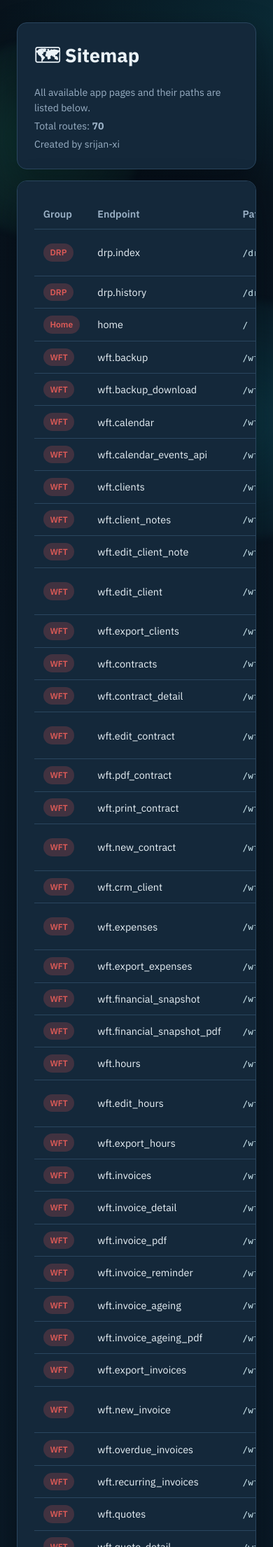
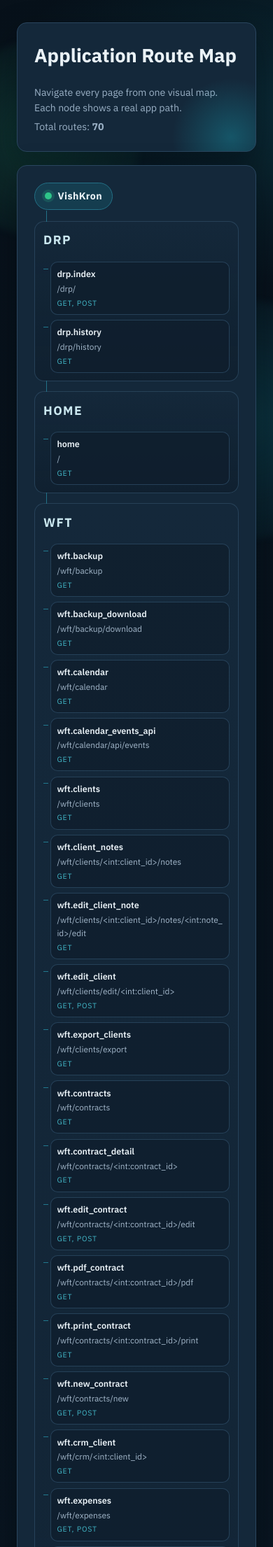
Before and after one commit to Srijan-XI/FLTK, a Flask app: page /wft/sitemap in a window 390 px wide. Shown: the part 60-2271 px from the top of the page at 70% size. Run offline with Flask 3, Linux system fonts and the light colour scheme.

Commit message:
feat: enhance footer and sitemap layout; improve accessibility and visual design

```diff
--- a/static/css/style.css
+++ b/static/css/style.css
@@ -925,20 +944,163 @@ footer {
 /* ── Sitemap page ─────────────────────────────────────────────────────────── */
 .sitemap-page {
   display: grid;
-  gap: 1rem;
+  gap: 1.15rem;
+}
+
+.sitemap-hero {
+  position: relative;
+  overflow: hidden;
+}
+
+.sitemap-hero::after {
+  content: "";
+  position: absolute;
+  inset: auto -50px -65px auto;
+  width: 170px;
+  height: 170px;
+  border-radius: 999px;
+  background: radial-gradient(circle, color-mix(in srgb, var(--primary) 35%, transparent), transparent 70%);
+  pointer-events: none;
 }
 
 .sitemap-hero p {
-  margin: .2rem 0 0;
+  margin: .26rem 0 0;
 }
 
 .sitemap-table-wrap {
   overflow-x: auto;
+  margin-top: .8rem;
+  border: 1px solid color-mix(in srgb, var(--border) 84%, transparent);
+  border-radius: 12px;
+  padding: .4rem .4rem 0;
+  background: color-mix(in srgb, var(--bg2) 70%, transparent);
 }
 
 .sitemap-table code {
   font-size: .8rem;
   color: color-mix(in srgb, var(--text) 86%, var(--primary));
+}
+
+.sitemap-map-wrap {
+  position: relative;
+  overflow: hidden;
+}
+
+.map-root {
+  display: inline-flex;
+  align-items: center;
+  gap: .55rem;
+  background: color-mix(in srgb, var(--primary) 16%, var(--surface));
+  color: var(--text);
+  border: 1px solid color-mix(in srgb, var(--primary) 42%, var(--border));
+  border-radius: 999px;
+  padding: .45rem .85rem;
+  font-weight: 700;
+  margin-bottom: 1rem;
+}
+
+.map-root-dot {
+  width: 10px;
+  height: 10px;
+  border-radius: 999px;
+  background: var(--success);
+  box-shadow: 0 0 0 4px color-mix(in srgb, var(--success) 18%, transparent);
+}
+
+.map-root-label {
+  font-size: .88rem;
+  letter-spacing: .03em;
+}
+
+.sitemap-map-grid {
+  position: relative;
+  display: grid;
+  grid-template-columns: repeat(auto-fit, minmax(220px, 1fr));
+  gap: .85rem;
+}
+
+.map-cluster {
+  position: relative;
+  border: 1px solid color-mix(in srgb, var(--border) 86%, transparent);
+  border-radius: 14px;
+  padding: .8rem .75rem .72rem;
+  background: linear-gradient(180deg, color-mix(in srgb, var(--surface) 90%, transparent), color-mix(in srgb, var(--bg2) 84%, transparent));
+}
+
+.map-cluster::before {
+  content: "";
+  position: absolute;
+  top: -1rem;
+  left: 1rem;
+  width: 1px;
+  height: 1rem;
+  background: color-mix(in srgb, var(--primary) 45%, var(--border));
+}
+
+.map-cluster-title {
+  margin: 0 0 .58rem;
+  font-size: .84rem;
+  color: color-mix(in srgb, var(--text) 84%, var(--primary));
+  text-transform: uppercase;
+  letter-spacing: .08em;
+}
+
+.map-route-list {
+  list-style: none;
+  margin: 0;
+  padding: 0;
+  display: grid;
+  gap: .45rem;
+}
+
+.map-route-item {
+  position: relative;
+  padding-left: .6rem;
+}
+
+.map-route-item::before {
+  content: "";
+  position: absolute;
+  left: 0;
+  top: .62rem;
+  width: .42rem;
+  height: 1px;
+  background: color-mix(in srgb, var(--primary) 52%, var(--border));
+}
+
+.map-route-link {
+  display: grid;
+  gap: .12rem;
+  border: 1px solid color-mix(in srgb, var(--border) 88%, transparent);
+  border-radius: 10px;
+  background: color-mix(in srgb, var(--bg2) 80%, transparent);
+  padding: .45rem .55rem;
+  text-decoration: none;
+}
+
+.map-route-link:hover {
+  text-decoration: none;
+  border-color: color-mix(in srgb, var(--primary) 46%, var(--border));
+  box-shadow: 0 6px 14px rgba(0, 0, 0, .15);
+}
+
+.map-endpoint {
+  color: var(--text);
+  font-size: .78rem;
+  font-weight: 600;
+}
+
+.map-path {
+  color: color-mix(in srgb, var(--muted) 88%, var(--text));
+  font-size: .74rem;
+  word-break: break-all;
+}
+
+.map-methods {
+  font-size: .66rem;
+  color: color-mix(in srgb, var(--primary) 80%, var(--text));
+  text-transform: uppercase;
+  letter-spacing: .08em;
 }
 
 /* ── Accessibility preferences ───────────────────────────────────────────── */
--- a/templates/base.html
+++ b/templates/base.html
@@ -114,25 +114,38 @@
       <div class="footer-top">
         <div class="footer-brand">
           <p class="footer-title">VishKron</p>
-          <p class="footer-subtext">Offline-first toolkit for freelancers.</p>
-          <p class="footer-tagline">For the community, by the community.</p>
+          <p class="footer-subtext">Offline-first productivity suite for independent professionals.</p>
+          <p class="footer-tagline">Built for reliable daily operations: clients, projects, billing, and reporting.</p>
         </div>
 
-        <div class="footer-quicklinks" aria-label="Quick links">
-          <a href="{{ url_for('home') }}">Home</a>
-          <a href="{{ url_for('drp.index') }}">Predictor</a>
-          <a href="{{ url_for('wft.clients') }}">Clients</a>
-          <a href="{{ url_for('wft.invoices') }}">Invoices</a>
-          <a href="{{ url_for('wft.scoped_projects') }}">Projects</a>
-          <a href="{{ url_for('wft.search') }}">Search</a>
-          <a class="footer-sitemap-link" href="{{ url_for('wft.sitemap') }}">Open Full Sitemap</a>
+        <div class="footer-nav-groups" aria-label="Footer navigation">
+          <div class="footer-group">
+            <p class="footer-group-title">Workspace</p>
+            <a href="{{ url_for('home') }}">Home</a>
+            <a href="{{ url_for('wft.search') }}">Global Search</a>
+            <a href="{{ url_for('wft.sitemap') }}">Sitemap</a>
+          </div>
+
+          <div class="footer-group">
+            <p class="footer-group-title">Business</p>
+            <a href="{{ url_for('wft.clients') }}">Clients</a>
+            <a href="{{ url_for('wft.scoped_projects') }}">Projects</a>
+            <a href="{{ url_for('wft.contracts') }}">Contracts</a>
+          </div>
+
+          <div class="footer-group">
+            <p class="footer-group-title">Finance</p>
+            <a href="{{ url_for('wft.invoices') }}">Invoices</a>
+            <a href="{{ url_for('wft.quotes') }}">Quotes</a>
+            <a href="{{ url_for('wft.reports') }}">Reports</a>
+          </div>
         </div>
       </div>
 
       <div class="footer-meta">
-        <span>VishKron Freelancer Toolkit</span>
+        <span class="footer-meta-left">VishKron Freelancer Toolkit</span>
         <span class="footer-credit">Created by srijan-xi</span>
-        <span>All features available offline</span>
+        <span class="footer-meta-right">All core features available offline</span>
       </div>
     </div>
   </footer>
--- a/templates/wft/system/sitemap.html
+++ b/templates/wft/system/sitemap.html
@@ -4,13 +4,37 @@
 {% block content %}
 <section class="sitemap-page">
   <div class="card sitemap-hero">
-    <h1 class="page-title">🗺 Sitemap</h1>
-    <p class="muted-text">All available app pages and their paths are listed below.</p>
+    <h1 class="page-title">Application Route Map</h1>
+    <p class="muted-text">Navigate every page from one visual map. Each node shows a real app path.</p>
     <p class="muted-text">Total routes: <strong>{{ total }}</strong></p>
-    <p class="muted-text">Created by srijan-xi</p>
   </div>
 
-  <div class="card sitemap-table-wrap">
+  <div class="card sitemap-map-wrap" role="region" aria-label="Route map">
+    <div class="map-root">
+      <span class="map-root-dot" aria-hidden="true"></span>
+      <span class="map-root-label">VishKron</span>
+    </div>
+
+    <div class="sitemap-map-grid">
+      {% for grouped in routes|groupby('group') %}
+      <section class="map-cluster" aria-label="{{ grouped.grouper }} routes">
+        <h2 class="map-cluster-title">{{ grouped.grouper }}</h2>
+        <ul class="map-route-list">
+          {% for route in grouped.list %}
+          <li class="map-route-item">
+            <a class="map-route-link" href="{{ route.path }}">
+              <span class="map-endpoint">{{ route.endpoint }}</span>
+              <span class="map-path">{{ route.path }}</span>
+              <span class="map-methods">{{ route.methods }}</span>
+            </a>
+          </li>
+          {% endfor %}
+        </ul>
+      </section>
+      {% endfor %}
+    </div>
+
+    <div class="sitemap-table-wrap">
       <table class="data-table sitemap-table">
         <thead>
           <tr>
@@ -32,5 +56,6 @@
         </tbody>
       </table>
     </div>
+  </div>
 </section>
 {% endblock %}
```
Also changed, not shown: other parts of static/css/style.css (+71 -52 lines). Lines whose indentation alone changed are shown as unchanged.
